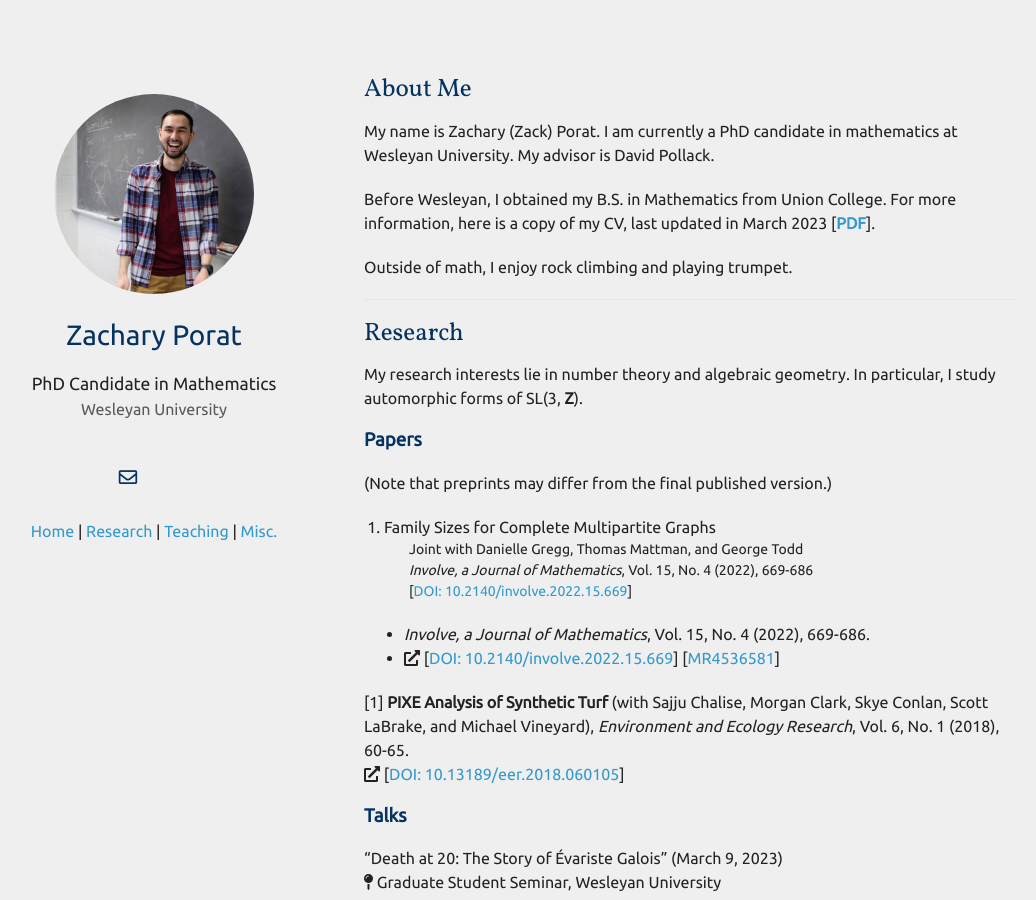
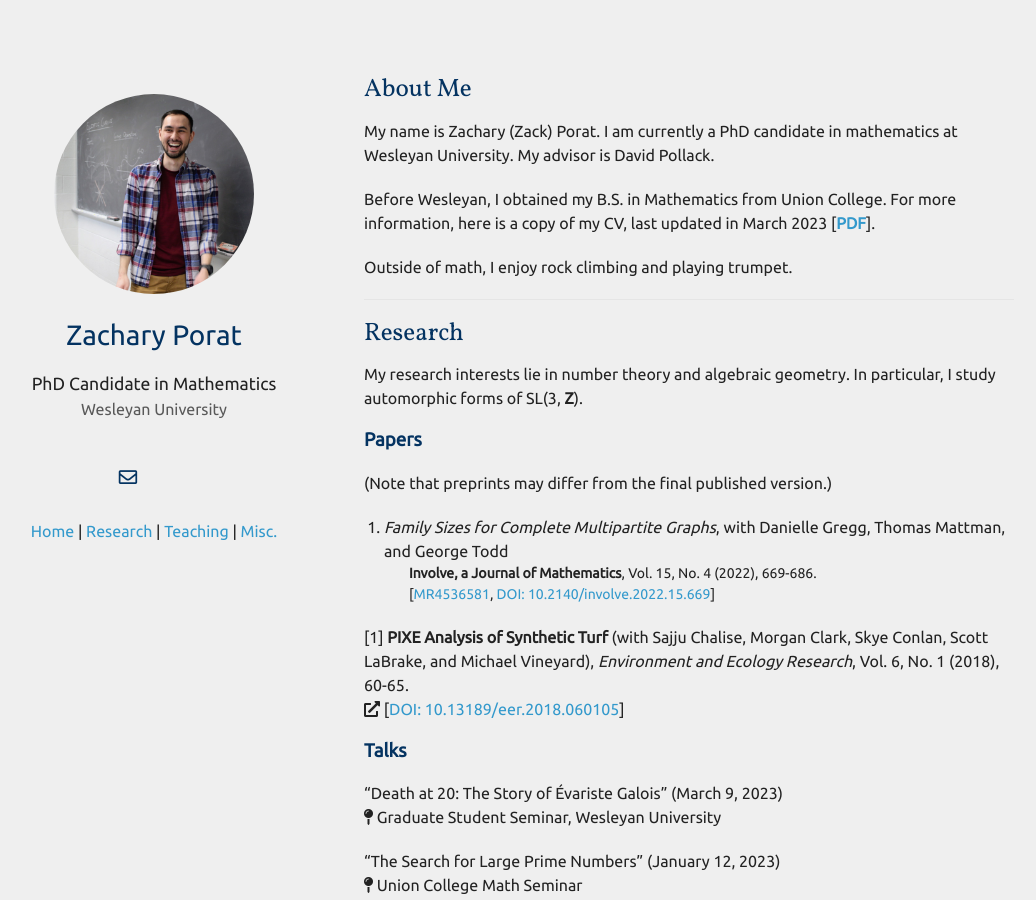
Before and after one commit to zporat/zporat.github.io, a Jekyll site: the page built from index.md, in a window 1280 px wide and 900 px high. Shown: the whole window, without its empty margins (101-1137 px from the left). Built offline with Jekyll 4.4.1, drawn with Linux system fonts in a browser that asks for light colours; nearby versions of some CDN libraries; a style sheet for code colours, icons or effects is not loaded; our own code applies the rules of GitHub Pages for plain Markdown files.

Commit message:
Update index.md

```diff
--- a/index.md
+++ b/index.md
@@ -21,19 +21,12 @@
 (Note that preprints may differ from the final published version.)
 
 <ol reversed style="margin-left:-20px">
-<li>Family Sizes for Complete Multipartite Graphs</li>
+<li><i>Family Sizes for Complete Multipartite Graphs</i>, with Danielle Gregg, Thomas Mattman, and George Todd</li>
 <ul style="list-style-type:none; font-size:14px; margin-left:-15px;">
-    <li> Joint with Danielle Gregg, Thomas Mattman, and George Todd </li>
-    <li><i>Involve, a Journal of Mathematics</i>, Vol. 15, No. 4 (2022), 669-686 </li>
-    <li>[<a href="https://msp.org/involve/2022/15-4/p07.xhtml">DOI: 10.2140/involve.2022.15.669</a>]</li>
+    <li><b>Involve, a Journal of Mathematics</b>, Vol. 15, No. 4 (2022), 669-686. </li>
+    <li>[<a href="https://mathscinet.ams.org/mathscinet/article?mr=4536581">MR4536581</a>, <a href="https://msp.org/involve/2022/15-4/p07.xhtml">DOI: 10.2140/involve.2022.15.669</a>]</li>
 </ul>
 </ol>
-
-
-
-
-* *Involve, a Journal of Mathematics*, Vol. 15, No. 4 (2022), 669-686.
-* <i class="fas fa-external-link-alt"></i> [[DOI: 10.2140/involve.2022.15.669](https://msp.org/involve/2022/15-4/p07.xhtml)] [[MR4536581](https://mathscinet.ams.org/mathscinet/article?mr=4536581)]
 
 [1] **PIXE Analysis of Synthetic Turf** (with Sajju Chalise, Morgan Clark, Skye Conlan, Scott LaBrake, and Michael Vineyard), *Environment and Ecology Research*, Vol. 6, No. 1 (2018), 60-65.\
 <i class="fas fa-external-link-alt"></i> [[DOI: 10.13189/eer.2018.060105](https://www.hrpub.org/journals/article_info.php?aid=6770)]
```
